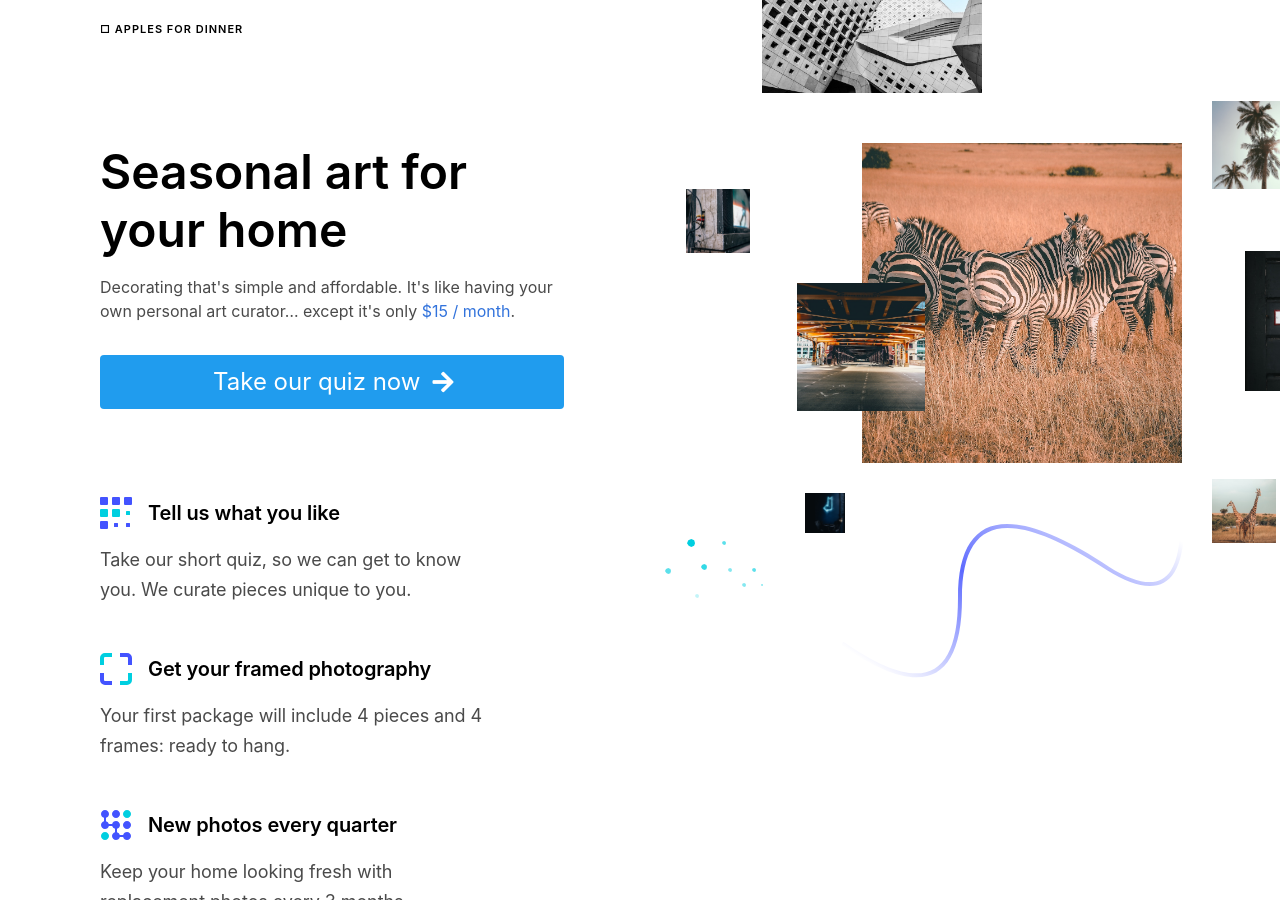
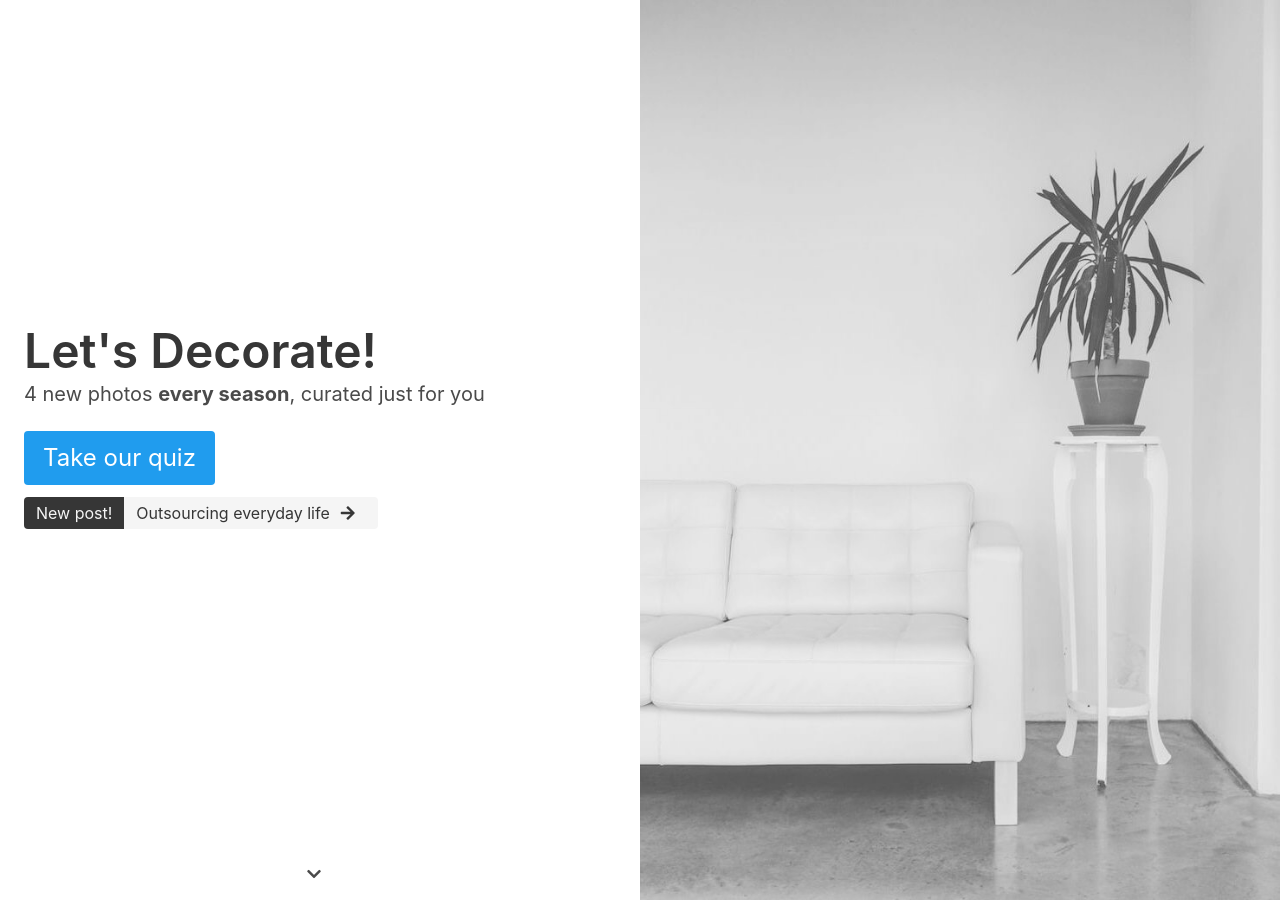
Before and after one commit to kofigumbs/apples-for-dinner, a Jekyll site: the page built from index.html, in a window 1280 px wide and 900 px high. Built offline with Jekyll 4.4.1, drawn with Linux system fonts in a browser that asks for light colours; comment, search, counter and statistics services are not loaded; some of the changed text lies outside the part shown.

Commit message:
Revert "Replace index with new landing"
This reverts commit 11197b44df695c5208c2b7856dc7bce60b750289.

```diff
--- a/index.html
+++ b/index.html
@@ -1,223 +1,225 @@
 ---
 layout: base
-head: |
-  <link rel="stylesheet" href="/vendor/cruip-ellie.min.css">
+photo_credits:
+ - Bernard Hermant
 ---
 <style>
-  .call-to-action-spacer {
-    width: 0;
-    transition: all 200ms;
+  body {
+    overflow-x: hidden;
   }
-  .button:hover .call-to-action-spacer,
-  .button:focus .call-to-action-spacer,
-  .button:active .call-to-action-spacer {
-    width: 8px;
+  .call-to-action {
+    margin-bottom: 0.75em;
   }
-  .ellie-hero-square svg {
-    background-position: center;
+  .page {
+    position: relative;
+  }
+  .clip {
+    position: absolute;
+    clip: rect(auto, auto, auto, auto);
+    pointer-events: none;
+  }
+  .clip, .clip-image {
+    top: 0;
+    left 0;
+    width: 100vw;
+  }
+  .page, .clip, .clip-image {
+    height: 100%;
+    min-height: 100vh;
+  }
+  .clip-image {
+    position: fixed;
+    background-size: cover;
     background-repeat: no-repeat;
-    background-size: cover;
+    background-position: left top;
   }
-  .ellie-hero-square-1 svg {
-    background-image: url("/images/profile-option/architecture4.jpg");
+  .index-hero-before {
+    filter: grayscale(100%);
+    background-image: url(/images/index-hero-before.jpg);
   }
-  .ellie-hero-square-2 svg {
-    background-image: url("/images/profile-option/outdoors4.jpg");
+  .index-hero-after {
+    background-image: url(/images/index-hero-after.jpg);
   }
-  .ellie-hero-square-3 svg {
-    background-image: url("/images/profile-option/technology3.jpg");
+  .readable {
+    width: 100%;
+    height: 100%;
+    background-color: rgba(255, 255, 255, 0.30);
   }
-  .ellie-hero-square-4 svg {
-    background-image: url("/images/profile-option/animals3.jpg");
+  .pre-steps {
+    height: 100vh;
   }
-  .ellie-hero-square-5 svg {
-    background-image: url("/images/profile-option/words4.jpg");
+  .steps {
+    display: flex;
+    flex-direction: column;
+    justify-content: center;
+    padding: 2em;
+    width: 100vw;
+    min-height: 100vh;
+    position: relative;
+    background-color: #363636;
   }
-  .ellie-hero-square-6 svg {
-    background-image: url("/images/profile-option/city2.jpg");
+  .step {
+    max-width: 35em;
+    width: 100%;
+    margin: 0 auto;
   }
-  .ellie-hero-square-7 svg {
-    background-image: url("/images/profile-option/animals4.jpg");
+  .step-number {
+    font-size: 175%;
+    margin: 0 10px;
   }
-  .ellie-hero-square-8 svg {
-    background-image: url("/images/profile-option/words1.jpg");
+  .bounce {
+    animation: bounce 2s infinite;
+  }
+  @keyframes bounce {
+    0%, 20%, 50%, 80%, 100% {
+      transform: translateY(0);
+    }
+    40% {
+      transform: translateY(-1.0em);
+    }
+    60% {
+      transform: translateY(-0.5em);
+    }
+  }
+  @media screen and (min-width: 769px) {
+    .clip, .clip-image {
+      left: 50vw;
+      width: 50vw;
+    }
+    .pre-steps {
+      height: 0;
+    }
+    .steps {
+      width: 50vw;
+    }
+  }
+  @media screen and (-webkit-min-device-pixel-ratio:0) {
+    .clip {
+      clip: auto;
+      -webkit-mask-image: -webkit-linear-gradient(top, #ffffff 0%,#ffffff 100%)
+    }
   }
 </style>
 
-<div class="is-boxed">
-  <div class="body-wrap boxed-container">
-    <header class="site-header">
-      <div class="container">
-        <div class="site-header-inner">
-          <div class="brand header-brand">
-            <h1 class="m-0">
-              <span class="heading">□ Apples for Dinner</span>
+<section class="page">
+  <div class="clip">
+    <div class="clip-image index-hero-before">
+      <div class="readable"></div>
+    </div>
+  </div>
+  <div class="hero is-fullheight">
+    <div class="hero-body">
+      <div class="container is-fullhd">
+        <div class="columns">
+          <div class="column is-half">
+            <h1 class="title is-1">
+              Let's Decorate!
             </h1>
+            <p class="subtitle">
+              4 new photos
+              <span class="has-text-weight-bold">every season</span>,
+              curated just for you
+            </p>
+            <p class="call-to-action">
+              <a class="button is-large is-info" href="/profile">Take our quiz</a>
+            </p>
+            <a class="tags has-addons" href="{{ site.featured_blog.url }}" target="_blank">
+              <span class="tag is-medium is-dark">New post!</span>
+              <span class="tag is-medium is-light">
+                {{ site.featured_blog.title }}
+                <span class="icon is-large"><i class="fas fa-arrow-right"></i></span>
+              </span>
+            </a>
           </div>
         </div>
       </div>
-    </header>
-
-    <main>
-      <section class="ellie-hero">
-        <div class="container">
-          <div class="ellie-hero-inner">
-            <div class="ellie-hero-copy">
-              <h1 class="ellie-hero-title mt-0">Seasonal art for your home</h1>
-              <p class="ellie-hero-paragraph">
-                Decorating that's simple and affordable.
-                It's like having your own personal art curator&hellip; except it's only
-                <a href="/pricing">$15 / month</a>.
-              </p>
-              <div class="ellie-hero-form field field-grouped">
-                <a class="button is-info is-large is-fullwidth" href="/profile">
-                  <span>Take our quiz now</span>
-                  <span class="call-to-action-spacer"></span>
-                  <span class="icon"><i class="fa fa-arrow-right"></i></span>
-                </a>
     </div>
-            </div>
-            <div class="ellie-hero-illustration">
-              <div class="ellie-hero-bg">
-                <svg width="720" height="635" xmlns="http://www.w3.org/2000/svg">
-                </svg>
-              </div>
-              <div class="ellie-hero-square ellie-hero-square-1 is-moving-object is-rotating">
-                <svg width="220" height="220" xmlns="http://www.w3.org/2000/svg">
-                </svg>
-              </div>
-              <div class="ellie-hero-square ellie-hero-square-2 is-moving-object is-rotating">
-                <svg width="88" height="88" xmlns="http://www.w3.org/2000/svg">
-                </svg>
-              </div>
-              <div class="ellie-hero-square ellie-hero-square-3 is-moving-object is-rotating">
-                <svg width="64" height="64" xmlns="http://www.w3.org/2000/svg">
-                </svg>
-              </div>
-              <div class="ellie-hero-square ellie-hero-square-4 is-moving-object is-rotating">
-                <svg width="320" height="320" xmlns="http://www.w3.org/2000/svg">
-                </svg>
-              </div>
-              <div class="ellie-hero-square ellie-hero-square-5 is-moving-object is-rotating">
-                <svg width="141" height="140" xmlns="http://www.w3.org/2000/svg">
-                </svg>
-              </div>
-              <div class="ellie-hero-square ellie-hero-square-6 is-moving-object is-rotating">
-                <svg width="128" height="128" xmlns="http://www.w3.org/2000/svg">
-                </svg>
-              </div>
-              <div class="ellie-hero-square ellie-hero-square-7 is-moving-object is-rotating">
-                <svg width="64" height="64" xmlns="http://www.w3.org/2000/svg">
-                </svg>
-              </div>
-              <div class="ellie-hero-square ellie-hero-square-8 is-moving-object is-rotating">
-                <svg width="40" height="40" xmlns="http://www.w3.org/2000/svg">
-                </svg>
-              </div>
-              <div class="ellie-hero-dots ellie-hero-dots-3 is-moving-object is-translating" data-translating-factor="160">
-                <svg width="98" height="59" xmlns="http://www.w3.org/2000/svg">
-                  <g fill="#00cfe0" fill-rule="evenodd">
-                    <path d="M26.314 0l2.899 1.334L30 4.157l-.926 2.688L26.314 8l-2.6-1.31L22 4.156l1.295-2.94z"/>
-                    <path fill-opacity=".64" d="M59.157 2l1.45.667L61 4.079l-.463 1.344-1.38.577-1.3-.655L57 4.079l.648-1.47z"/>
-                    <path fill-opacity=".24" d="M32.157 55l1.45.667.393 1.412-.463 1.344-1.38.577-1.3-.655L30 57.079l.648-1.47z"/>
-                    <path fill-opacity=".64" d="M3.235 29l2.175 1L6 32.118l-.695 2.016-2.07.866-1.95-.983L0 32.117l.972-2.204z"/>
-                    <path fill-opacity=".8" d="M39.235 25l2.175 1 .59 2.118-.695 2.016-2.07.866-1.95-.983-1.285-1.9.972-2.204z"/>
-                    <path fill-opacity=".48" d="M79.157 44l1.45.667.393 1.412-.463 1.344-1.38.577-1.3-.655L77 46.079l.648-1.47z"/>
-                    <path fill-opacity=".64" d="M89.157 29l1.45.667.393 1.412-.463 1.344-1.38.577-1.3-.655L87 31.079l.648-1.47z"/>
-                    <path fill-opacity=".48" d="M65.157 29l1.45.667.393 1.412-.463 1.344-1.38.577-1.3-.655L63 31.079l.648-1.47zM97.078 45l.725.333.197.706-.232.672-.69.289-.65-.328L96 46.04l.324-.735z"/>
-                  </g>
-                </svg>
-              </div>
-              <div class="ellie-hero-line ellie-hero-line-1">
-                <svg width="344" height="217" xmlns="http://www.w3.org/2000/svg">
-                  <defs>
-                    <linearGradient x1="18.74%" y1="17.384%" x2="96.787%" y2="88.669%" id="line-1-a">
-                      <stop stop-color="#5D6AFF" stop-opacity="0" offset="0%"/>
-                      <stop stop-color="#5D6AFF" offset="53.489%"/>
-                      <stop stop-color="#5D6AFF" stop-opacity="0" offset="100%"/>
-                    </linearGradient>
-                  </defs>
-                  <path d="M340.86 180.664l2.281 3.287c-79.796 55.378-120.994 39.511-120.994-47.035 0-82.777-47.283-92.246-144.735-27.901-32.607 20.428-55.391 21.53-67.544 2.516C-1.882 93.147-3.092 56.053 5.987 0l3.948.64c-8.928 55.125-7.743 91.453 3.303 108.736 10.644 16.653 31.058 15.666 62.01-3.725 99.65-65.797 150.9-55.534 150.9 31.265 0 83.03 37.371 97.424 114.713 43.748z" fill="url(#line-1-a)" fill-rule="nonzero" transform="matrix(-1 0 0 1 343.141 0)"/>
-                </svg>
+    <div class="hero-footer has-text-centered">
+      <div class="columns">
+        <div class="column is-half">
+          <span class="icon is-large bounce"><i class="fas fa-chevron-down"></i></span>
         </div>
       </div>
     </div>
   </div>
 </section>
 
-      <section class="features">
-        <div class="container">
-          <div class="features-inner section-inner">
-            <div class="features-wrap">
-              <div class="feature">
-                <div class="feature-inner">
-                  <div class="feature-header mb-16">
-                    <div class="feature-icon mr-16">
-                      <svg width="32" height="32" xmlns="http://www.w3.org/2000/svg">
-                        <g fill-rule="nonzero" fill="none">
-                          <path d="M7 8H1a1 1 0 0 1-1-1V1a1 1 0 0 1 1-1h6a1 1 0 0 1 1 1v6a1 1 0 0 1-1 1zM19 8h-6a1 1 0 0 1-1-1V1a1 1 0 0 1 1-1h6a1 1 0 0 1 1 1v6a1 1 0 0 1-1 1z" fill="#4353FF"/>
-                          <path d="M19 20h-6a1 1 0 0 1-1-1v-6a1 1 0 0 1 1-1h6a1 1 0 0 1 1 1v6a1 1 0 0 1-1 1z" fill="#00cfe0"/>
-                          <path d="M31 8h-6a1 1 0 0 1-1-1V1a1 1 0 0 1 1-1h6a1 1 0 0 1 1 1v6a1 1 0 0 1-1 1z" fill="#4353FF"/>
-                          <path d="M7 20H1a1 1 0 0 1-1-1v-6a1 1 0 0 1 1-1h6a1 1 0 0 1 1 1v6a1 1 0 0 1-1 1z" fill="#00cfe0"/>
-                          <path d="M7 32H1a1 1 0 0 1-1-1v-6a1 1 0 0 1 1-1h6a1 1 0 0 1 1 1v6a1 1 0 0 1-1 1z" fill="#4353FF"/>
-                          <path d="M29.5 18h-3a.5.5 0 0 1-.5-.5v-3a.5.5 0 0 1 .5-.5h3a.5.5 0 0 1 .5.5v3a.5.5 0 0 1-.5.5z" fill="#00cfe0"/>
-                          <path d="M17.5 30h-3a.5.5 0 0 1-.5-.5v-3a.5.5 0 0 1 .5-.5h3a.5.5 0 0 1 .5.5v3a.5.5 0 0 1-.5.5zM29.5 30h-3a.5.5 0 0 1-.5-.5v-3a.5.5 0 0 1 .5-.5h3a.5.5 0 0 1 .5.5v3a.5.5 0 0 1-.5.5z" fill="#4353FF"/>
-                        </g>
-                      </svg>
+<section class="page">
+  <div class="clip">
+    <div class="clip-image index-hero-after"></div>
   </div>
-                    <h4 class="feature-title m-0">Tell us what you like</h4>
-                  </div>
-                  <p class="text-sm mb-0">
+  <div class="pre-steps"></div>
+  <div class="steps">
+    <div class="notification is-dark step">
+      <h3 class="title is-3 has-text-weight-light">
+        <b class="step-number">1</b>Tell us what you like
+      </h3>
+      <p class="subtitle">
         Take our short quiz, so we can get to know you.  We curate pieces unique to you.
       </p>
     </div>
+    <div class="notification is-dark step">
+      <h3 class="title is-3 has-text-weight-light">
+        <b class="step-number">2</b>Get your framed photography
+      </h3>
+      <p class="subtitle">
+        Your first package will include 4 pieces and 4 frames.
+      </p>
     </div>
-              <div class="feature">
-                <div class="feature-inner">
-                  <div class="feature-header mb-16">
-                    <div class="feature-icon mr-16">
-                      <svg width="32" height="32" xmlns="http://www.w3.org/2000/svg">
-                        <g fill-rule="nonzero" fill="none">
-                          <path d="M4 12H0V5a5.006 5.006 0 0 1 5-5h7v4H5a1 1 0 0 0-1 1v7z" fill="#00cfe0"/>
-                          <path d="M32 12h-4V5a1 1 0 0 0-1-1h-7V0h7a5.006 5.006 0 0 1 5 5v7zM12 32H5a5.006 5.006 0 0 1-5-5v-7h4v7a1 1 0 0 0 1 1h7v4z" fill="#4353FF"/>
-                          <path d="M27 32h-7v-4h7a1 1 0 0 0 1-1v-7h4v7a5.006 5.006 0 0 1-5 5z" fill="#00cfe0"/>
-                        </g>
-                      </svg>
-                    </div>
-                    <h4 class="feature-title m-0">Get your framed photography</h4>
-                  </div>
-                  <p class="text-sm mb-0">
-                    Your first package will include 4 pieces and 4 frames: ready to hang.
+    <div class="notification is-dark step">
+      <h3 class="title is-3 has-text-weight-light">
+        <b class="step-number">3</b>New photos every quarter
+      </h3>
+      <p class="subtitle">
+        Keep your space looking fresh with replacement photos every 3 months.
       </p>
     </div>
   </div>
-              <div class="feature">
-                <div class="feature-inner">
-                  <div class="feature-header mb-16">
-                    <div class="feature-icon mr-16">
-                      <svg width="32" height="32" xmlns="http://www.w3.org/2000/svg">
-                        <g fill="none" fill-rule="nonzero">
-                          <path d="M16 9c2.206 0 4-1.794 4-4s-1.794-4-4-4-4 1.794-4 4 1.794 4 4 4z" fill="#4353FF"/>
-                          <path d="M27 9c2.206 0 4-1.794 4-4s-1.794-4-4-4-4 1.794-4 4 1.794 4 4 4z" fill="#00cfe0"/>
-                          <path d="M27 12c-2.206 0-4 1.794-4 4s1.794 4 4 4 4-1.794 4-4-1.794-4-4-4z" fill="#4353FF"/>
-                          <path d="M5 23c-2.206 0-4 1.794-4 4s1.794 4 4 4 4-1.794 4-4-1.794-4-4-4z" fill="#00cfe0"/>
-                          <path d="M27 23c-1.859 0-3.41 1.28-3.858 3h-3.284A3.994 3.994 0 0 0 17 23.142v-3.284c1.72-.447 3-2 3-3.858 0-2.206-1.794-4-4-4-1.859 0-3.41 1.28-3.858 3H8.858A3.994 3.994 0 0 0 6 12.142V8.858c1.72-.447 3-2 3-3.858 0-2.206-1.794-4-4-4S1 2.794 1 5c0 1.858 1.28 3.41 3 3.858v3.284c-1.72.447-3 2-3 3.858 0 2.206 1.794 4 4 4 1.859 0 3.41-1.28 3.858-3h3.284A3.994 3.994 0 0 0 15 19.858v3.284c-1.72.447-3 2-3 3.858 0 2.206 1.794 4 4 4 1.859 0 3.41-1.28 3.858-3h3.284c.447 1.72 2 3 3.858 3 2.206 0 4-1.794 4-4s-1.794-4-4-4z" fill="#4353FF"/>
-                        </g>
-                      </svg>
+</section>
+
+<section class="hero is-fullheight is-white is-bold">
+  <div class="hero-body">
+    <div class="container">
+      <h1 class="title is-1">Learn more</h1>
+      <div class="columns">
+        <div class="column">
+          <div class="notification is-info is-animated-float animated-transition">
+            <p class="subtitle has-text-white">
+            Want more samples?
+            Jump straight to the quiz and see all the categories.
+            </p>
+            <a class="button is-info has-text-weight-bold" href="/profile">
+              <span class="icon"><i class="fas fa-user"></i></span>
+              <span>Get started now</span>
+            </a>
           </div>
-                    <h4 class="feature-title m-0">New photos every quarter</h4>
         </div>
-                  <p class="text-sm mb-0">
-                    Keep your home looking fresh with replacement photos every 3 months.
+        <div class="column">
+          <div class="notification is-white is-animated-float animated-transition">
+            <p class="subtitle">
+              We are a small team that believes decorating
+              should be simple and affordable.
             </p>
+            <a class="button is-white has-text-weight-bold" href="/about">
+              <span class="icon"><i class="fas fa-info-circle"></i></span>
+              <span>Read our story</span>
+            </a>
+          </div>
+        </div>
+        <div class="column">
+          <div class="notification is-light is-animated-float animated-transition">
+            <p class="subtitle">
+              It boils down to
+              <span class="has-text-weight-bold">$15 / month</span>.
+              Read the full breakdown to see everything included.
+            </p>
+            <a class="button is-light has-text-weight-bold" href="/pricing">
+              <span class="icon"><i class="fas fa-money-check-alt"></i></span>
+              <span>View pricing details</span>
+            </a>
           </div>
         </div>
       </div>
     </div>
   </div>
 </section>
-    </main>
-  </div>
-</div>
-
-<script src="/vendor/cruip-ellie.min.js"></script>
```
Also changed, not shown: landing.html (added, +385 -0 lines). Lines whose indentation alone changed are shown as unchanged.
